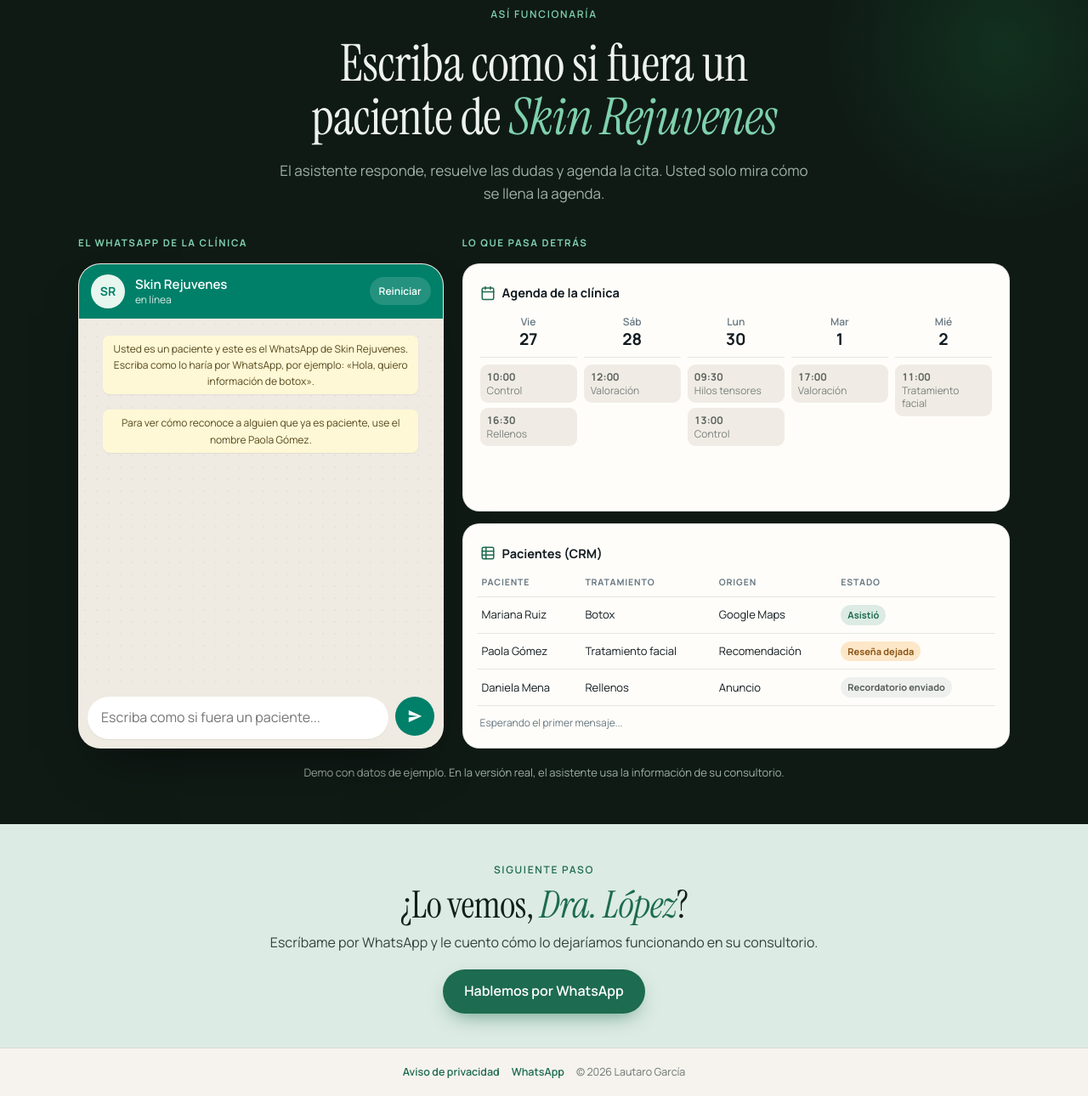
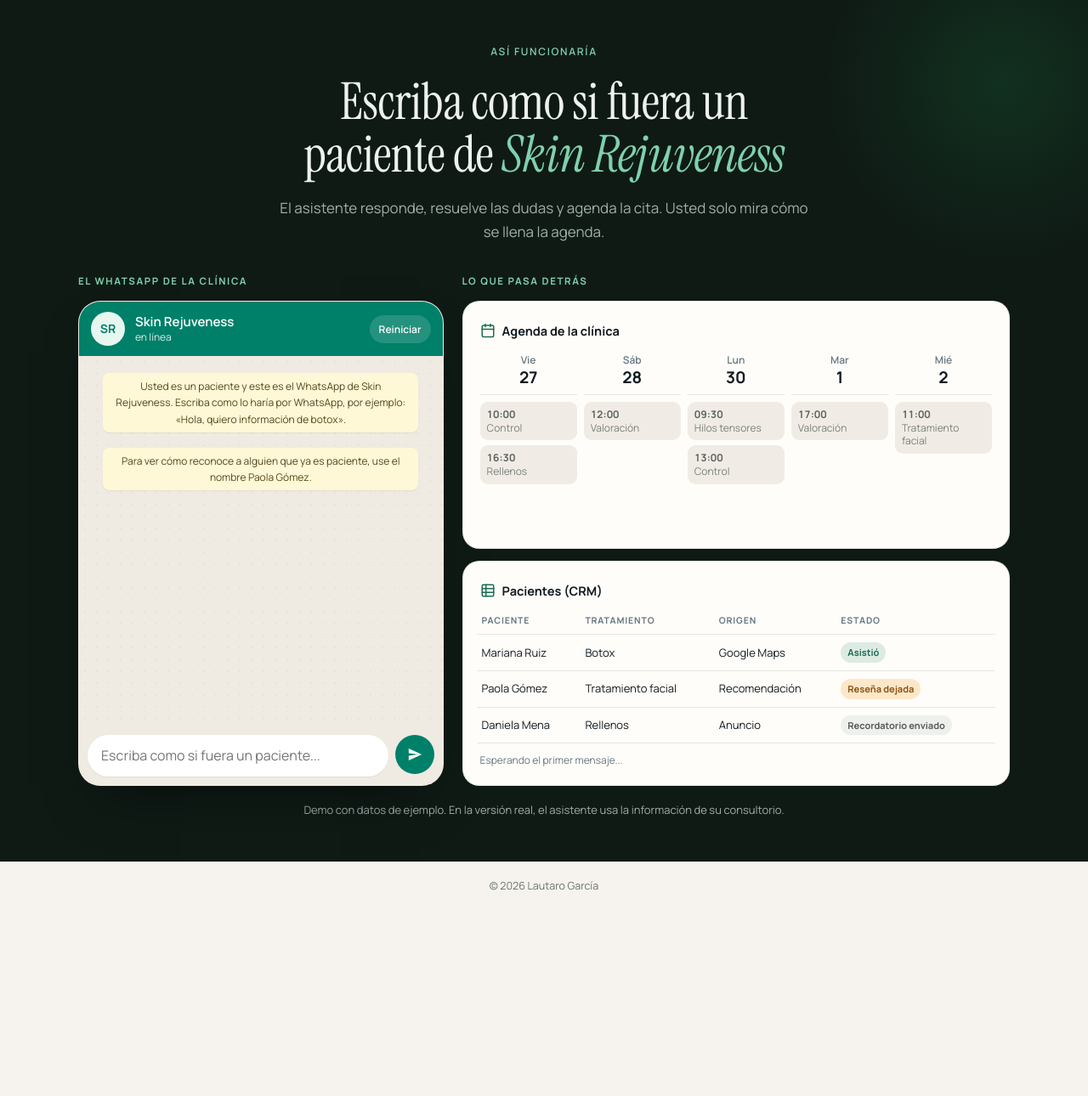
Before and after one commit to lautaaaaaa/lautigarcia, a plain HTML site: page dra-brenda-lopez/index.html in a window 1280 px wide. Shown: the part 1038-2328 px from the top of the page at 85% size. After the commit the page ends 2109 px from the top, so only its background shows below. Drawn offline with Linux system fonts and the light colour scheme; files whose address does not match are found by name.

Commit message:
Dra. Brenda López: sin logo ni CTA, footer solo con copyright, Skin Rejuveness y texto nuevo
Co-Authored-By: Claude Opus 5.5 <noreply@anthropic.com>

```diff
--- a/dra-brenda-lopez/index.html
+++ b/dra-brenda-lopez/index.html
@@ -11,7 +11,7 @@
   <meta property="og:type" content="website">
   <meta property="og:site_name" content="Lautaro García">
   <meta property="og:title" content="Propuesta para Dra. Brenda López">
-  <meta property="og:description" content="Un video corto que grabé para Skin Rejuvenes.">
+  <meta property="og:description" content="Un video corto que grabé para Skin Rejuveness.">
   <meta property="og:url" content="https://www.lautigarcia.com/dra-brenda-lopez">
   <meta property="og:image" content="https://www.lautigarcia.com/dra-brenda-lopez/og.jpg">
   <meta property="og:image:type" content="image/jpeg">
@@ -26,20 +26,24 @@
   <link rel="stylesheet" href="../styles.css?v=20261116i">
   <link rel="stylesheet" href="../demo/demo.css?v=20261126a">
   <link rel="stylesheet" href="../propuesta.css?v=20261119c">
+  <style>
+    /* Sin logo arriba: el "Propuesta para..." queda debajo del menú */
+    .prop .prop-hero { padding-top: 100px; }
+    @media (max-width: 720px) { .prop .prop-hero { padding-top: 92px; } }
+  </style>
   <script>document.documentElement.classList.remove('no-js');</script>
 
-    <!-- Propuesta simple (solo el asistente de WhatsApp): Dra. Brenda López, Skin Rejuvenes. URL: lautigarcia.com/dra-brenda-lopez -->
+    <!-- Propuesta simple (solo el asistente de WhatsApp): Dra. Brenda López, Skin Rejuveness. URL: lautigarcia.com/dra-brenda-lopez -->
   <script>
     window.PROPUESTA = {
       cliente: "Dra. Brenda López",
-      clinica: "Skin Rejuvenes",
+      clinica: "Skin Rejuveness",
       medico: "la Dra. Brenda López",
-      saludo: "Dra. López",
       logo: "",
       logoChat: "",
 
       titular: "Que cada paciente que le escribe por WhatsApp tenga respuesta al momento.",
-      descripcion: "Le grabé un video corto con una idea puntual para Skin Rejuvenes: un asistente en su WhatsApp que responde a sus pacientes y les agenda la cita. Abajo puede probarlo con el nombre de su consultorio.",
+      descripcion: "Le grabé un video corto con una idea puntual para Skin Rejuveness: un asistente en su WhatsApp que responde rápido a sus pacientes, agenda citas y les hace seguimiento cuando les toca un retoque. Debajo del video puede ver una prueba.",
 
       video: "video.mp4",
       poster: "poster.jpg",
@@ -48,8 +52,7 @@
       crm: "Botox,Tratamiento facial,Rellenos",
       origen: "Instagram",
 
-      ctaTexto: "Hablemos por WhatsApp",
-      ctaMensaje: "Hola Lautaro, vi la propuesta del asistente de WhatsApp para Skin Rejuvenes."
+      ctaMensaje: "Hola Lautaro, vi la propuesta del asistente de WhatsApp para Skin Rejuveness."
     };
   </script>
 
@@ -71,9 +74,6 @@
   <!-- 1. Cliente + promesa -->
   <section class="prop-hero">
     <div class="wrap">
-      <div class="prop-client reveal">
-        <span class="prop-logo" data-p-logo></span>
-      </div>
       <p class="hero-kicker prop-kicker reveal">Propuesta para <b data-p="cliente">Dra. Brenda López</b></p>
       <h1 class="hero-title prop-title reveal" data-p="titular">Que cada paciente que le escribe por WhatsApp tenga respuesta al momento.</h1>
       <p class="hero-sub reveal" data-p="descripcion"></p>
@@ -102,23 +102,10 @@
     </div>
   </section>
 
-  <!-- 4. CTA (propuesta simple: sin sección "Lo que incluye") -->
-  <section class="final">
-    <div class="wrap final-inner reveal">
-      <span class="eyebrow">Siguiente paso</span>
-      <h2 class="h2">¿Lo vemos, <em data-p="saludo">doctora</em>?</h2>
-      <p>Escríbame por WhatsApp y le cuento cómo lo dejaríamos funcionando en su consultorio.</p>
-      <div class="prop-ctas">
-        <a class="btn btn-wa" href="https://wa.me/5492804028061" data-wa data-p-cta-msg><span data-p="ctaTexto">Hablemos por WhatsApp</span></a>
-      </div>
-    </div>
-  </section>
 </main>
 
 <footer class="footer">
   <div class="wrap footer-inner">
-    <a href="../privacidad/">Aviso de privacidad</a>
-    <a href="https://wa.me/5492804028061" data-wa>WhatsApp</a>
     <span>© <span data-year>2026</span> Lautaro García</span>
   </div>
 </footer>
```
